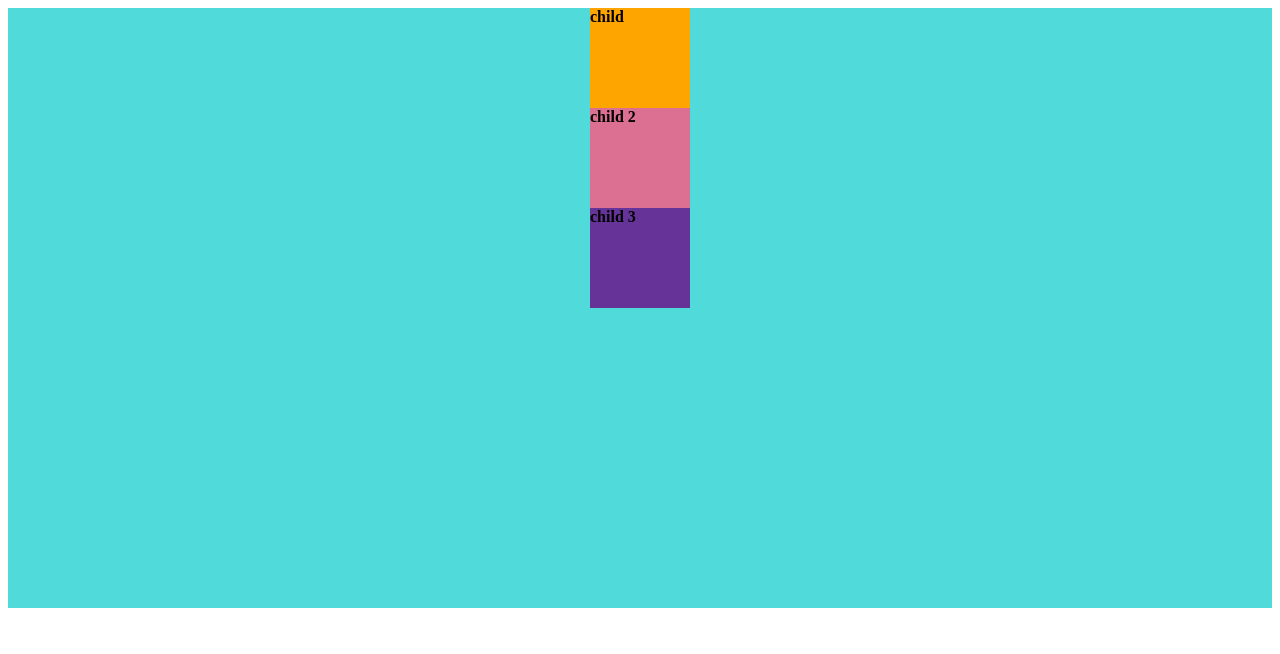
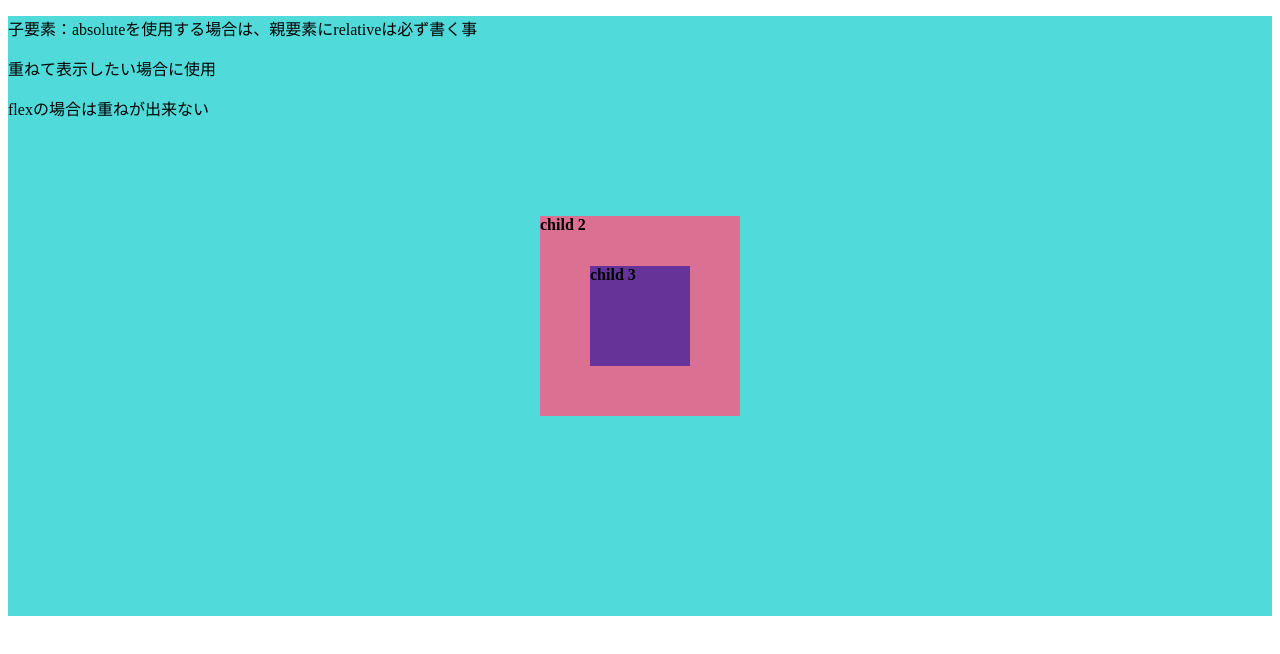
Before and after one commit to Kou-nagakura/CSS-, a plain HTML site: page 100_要素を思った配置する方法/start/index.html in a window 1280 px wide. Drawn offline with Linux system fonts and the light colour scheme.

Commit message:
ポジションアブソリュート　要素重ねる

```diff
--- a/100_要素を思った配置する方法/start/index.html
+++ b/100_要素を思った配置する方法/start/index.html
@@ -9,6 +9,10 @@
 </head>
 <body>
     <div class="parent">
+        <p>子要素：absoluteを使用する場合は、親要素にrelativeは必ず書く事</p>
+        <p>重ねて表示したい場合に使用</p>
+        <p>flexの場合は重ねが出来ない</p>
+
         <div class="child v1">child</div>
         <div class="child v2">child 2</div>
         <div class="child v3">child 3</div>
--- a/100_要素を思った配置する方法/start/style.scss
+++ b/100_要素を思った配置する方法/start/style.scss
@@ -9,19 +9,21 @@
   width: 100px;
   height: 100px;
   font-weight: 600;
-  flex-grow: 1;
-  flex-basis: 300px;
+  // flex-grow: 1;
+  // flex-basis: 300px;
 }
-.child.v1 {
-  flex-shrink: 0;
-}
+// .child.v1 {
+//   flex-shrink: 0;
+// }
 .child.v2 {
   background-color: palevioletred;
-  flex-grow: 2;
+  height: 200px;
+  width: 200px;
+  // flex-grow: 2;
 }
 .child.v3 {
   background-color: rebeccapurple;
-  flex-grow: 3;
+  // flex-grow: 3;
 }
 
 /**
@@ -38,23 +40,23 @@
 
 /* ブロック要素を中央揃え */
 
-.child {
-    width: 100px;
-    margin: 0 auto;
-}
+// .child {
+//     width: 100px;
+//     margin: 0 auto;
+// }
 
 /**
  * 上下方向のレイアウト
  */
-// .parent {
-//   position: relative;
-// }
-// .child {
-//   position: absolute;
-//   top: 50%;
-//   left: 50%;
-//   transform: translate(-50%, -50%);
-// }
+.parent {
+  position: relative;
+}
+.child {
+  position: absolute;
+  top: 50%;
+  left: 50%;
+  transform: translate(-50%, -50%);
+}
 
 // .parent {
 //   display: flex;
```
Also changed, not shown: 100_要素を思った配置する方法/start/style.css, 1 other file.
